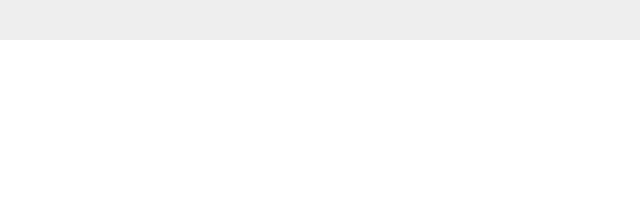
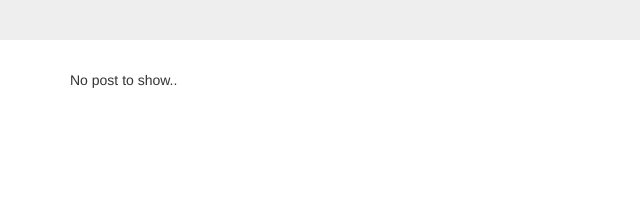
Before and after one commit to gsanthosh91/gsanthosh91.github.io, a plain HTML site: page index.html in a window 1280 px wide. Shown: the part 349-558 px from the top of the page, 0-640 px from the left. Drawn offline with Linux system fonts and the light colour scheme.

Commit message:
Update index.html

```diff
--- a/index.html
+++ b/index.html
@@ -45,7 +45,7 @@
     <div class="container">
         <div class="row">
           <div class="col-md-8">
-
+               No post to show..
           </div>
           <div class="col-md-4">
               <div class="list">
```
